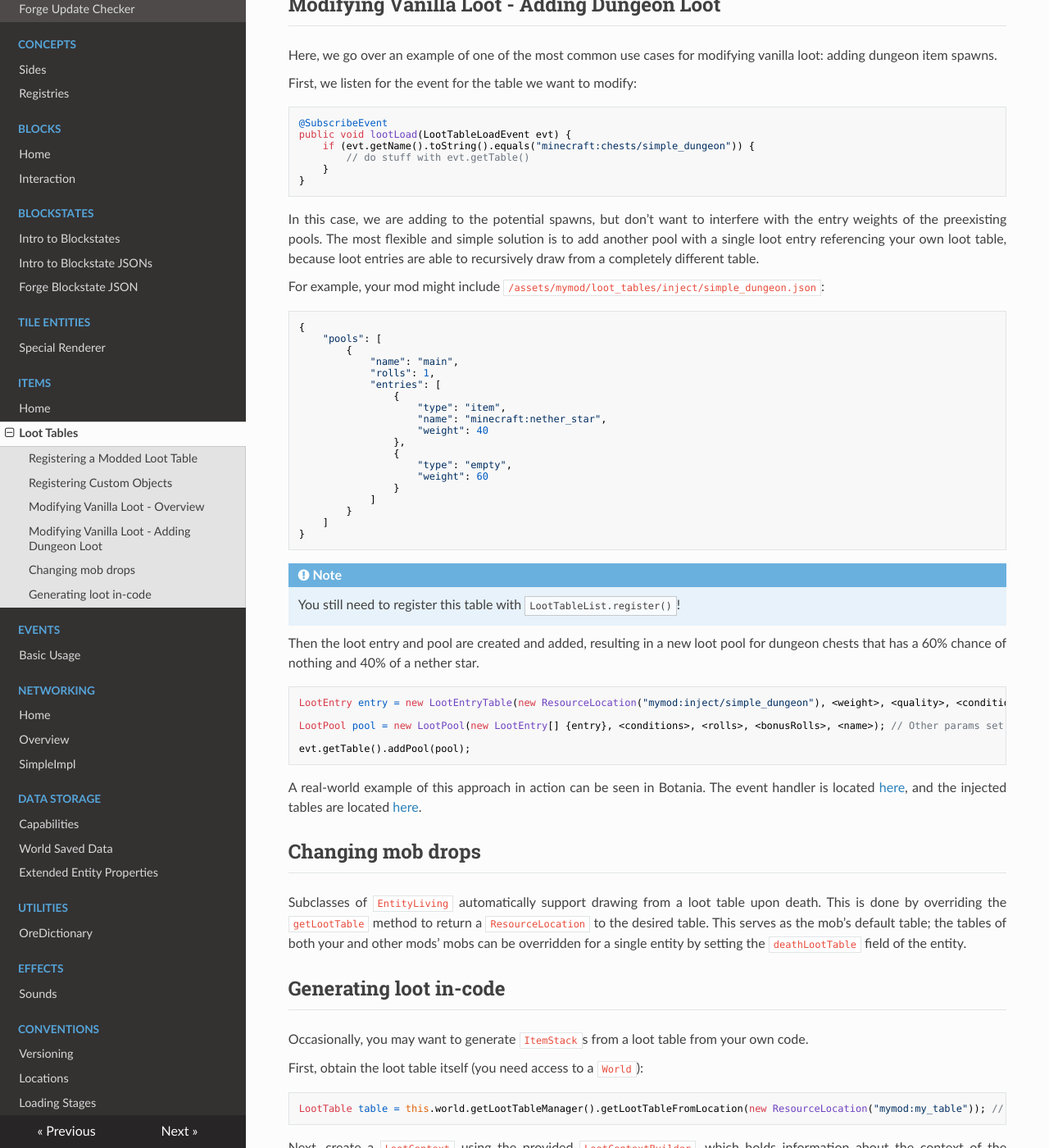
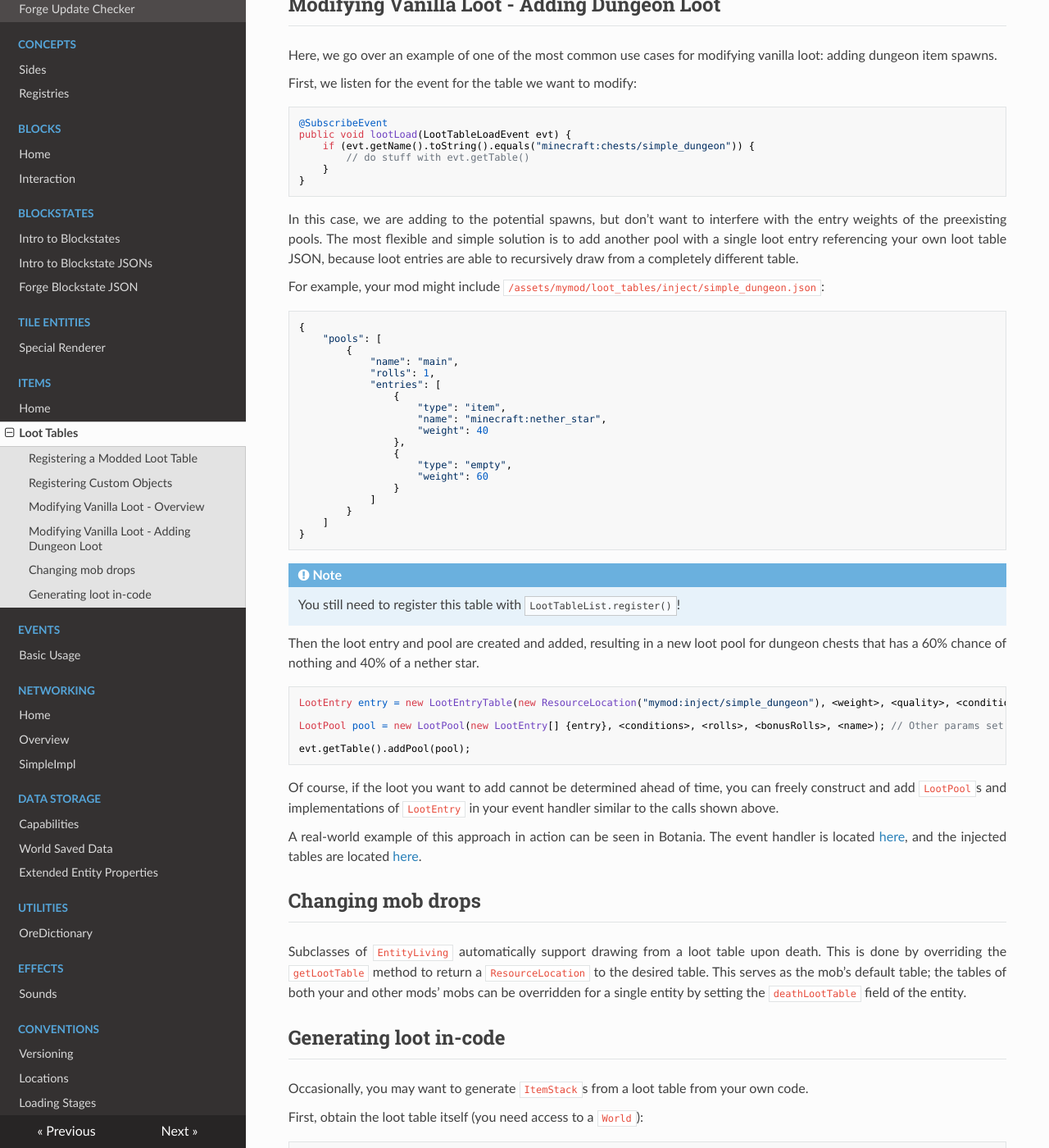
Before and after one commit to MinecraftForge/Documentation, an MkDocs documentation site: the page built from docs/items/loot_tables.md, in a window 1280 px wide and 1400 px high, scrolled down 2338 px. Shown: the whole window at 82% size. Built offline with MkDocs 1.6.1, drawn with Linux system fonts in a browser that asks for light colours; nearby versions of some CDN libraries; old or Windows-style settings are respelled for this version of MkDocs.

Commit message:
Add short sentence about runtime construction of pools/entries

````diff
--- a/docs/items/loot_tables.md
+++ b/docs/items/loot_tables.md
@@ -91,7 +91,7 @@ public void lootLoad(LootTableLoadEvent evt) {
 }
 ```
 
-In this case, we are adding to the potential spawns, but don't want to interfere with the entry weights of the preexisting pools. The most flexible and simple solution is to add another pool with a single loot entry referencing your own loot table, because loot entries are able to recursively draw from a completely different table.
+In this case, we are adding to the potential spawns, but don't want to interfere with the entry weights of the preexisting pools. The most flexible and simple solution is to add another pool with a single loot entry referencing your own loot table JSON, because loot entries are able to recursively draw from a completely different table.
 
 For example, your mod might include `/assets/mymod/loot_tables/inject/simple_dungeon.json`:
 ```javascript
@@ -127,6 +127,8 @@ LootPool pool = new LootPool(new LootEntry[] {entry}, <conditions>, <rolls>, <bo
 
 evt.getTable().addPool(pool);
 ```
+
+Of course, if the loot you want to add cannot be determined ahead of time, you can freely construct and add `LootPool`s and implementations of `LootEntry` in your event handler similar to the calls shown above.
 
 A real-world example of this approach in action can be seen in Botania. The event handler is located [here](https://github.com/Vazkii/Botania/blob/e38556d265fcf43273c99ea1299a35400bf0c405/src/main/java/vazkii/botania/common/core/loot/LootHandler.java), and the injected tables are located [here](https://github.com/Vazkii/Botania/tree/e38556d265fcf43273c99ea1299a35400bf0c405/src/main/resources/assets/botania/loot_tables/inject).
 
````
